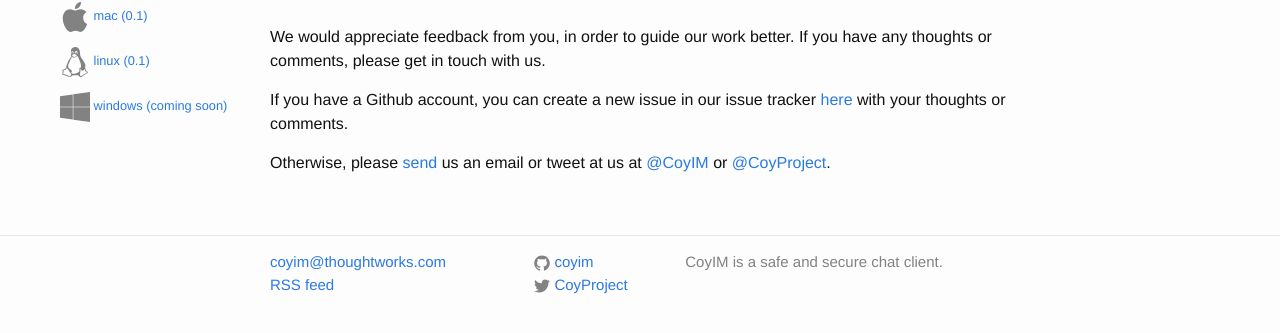
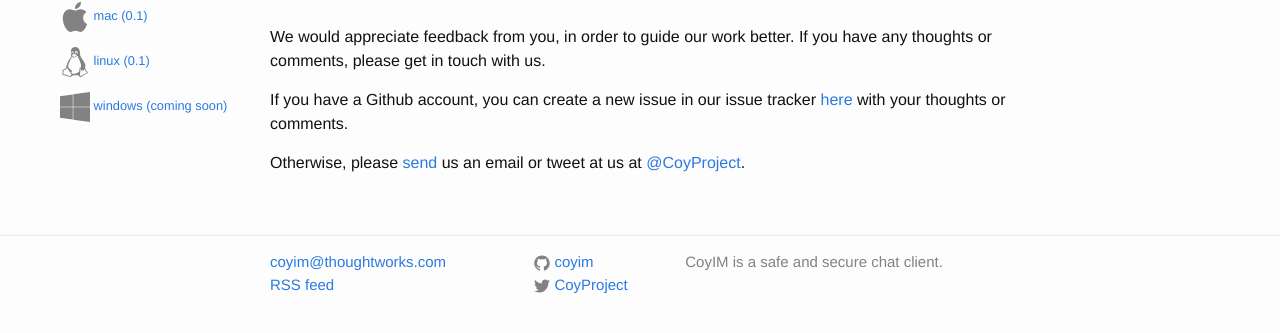
Before and after one commit to coyim/coyim-page, a Jekyll site: the page built from feedback.md, in a window 1280 px wide. Shown: the part 137-470 px from the top of the page. Built offline with Jekyll 4.4.1, drawn with Linux system fonts in a browser that asks for light colours.

Commit message:
we don't own the @CoyIM

```diff
--- a/feedback.md
+++ b/feedback.md
@@ -7,4 +7,4 @@
 
 If you have a Github account, you can create a new issue in our issue tracker <a href="https://github.com/twstrike/coyim/issues/new?labels=feedback" target="_blank">here</a> with your thoughts or comments.
 
-Otherwise, please [send](mailto:coyim@thoughtworks.com) us an email or tweet at us at [@CoyIM](https://twitter.com/CoyIM) or [@CoyProject](https://twitter.com/CoyProject).
+Otherwise, please [send](mailto:coyim@thoughtworks.com) us an email or tweet at us at [@CoyProject](https://twitter.com/CoyProject).
```
